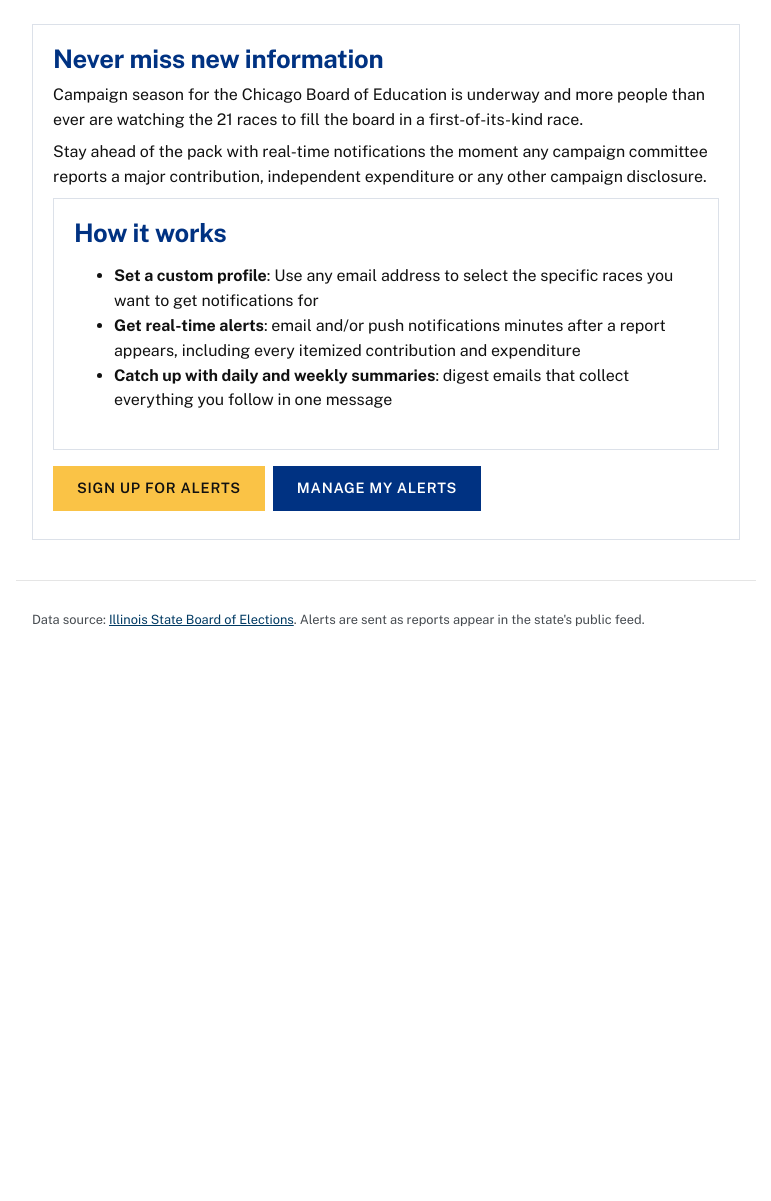
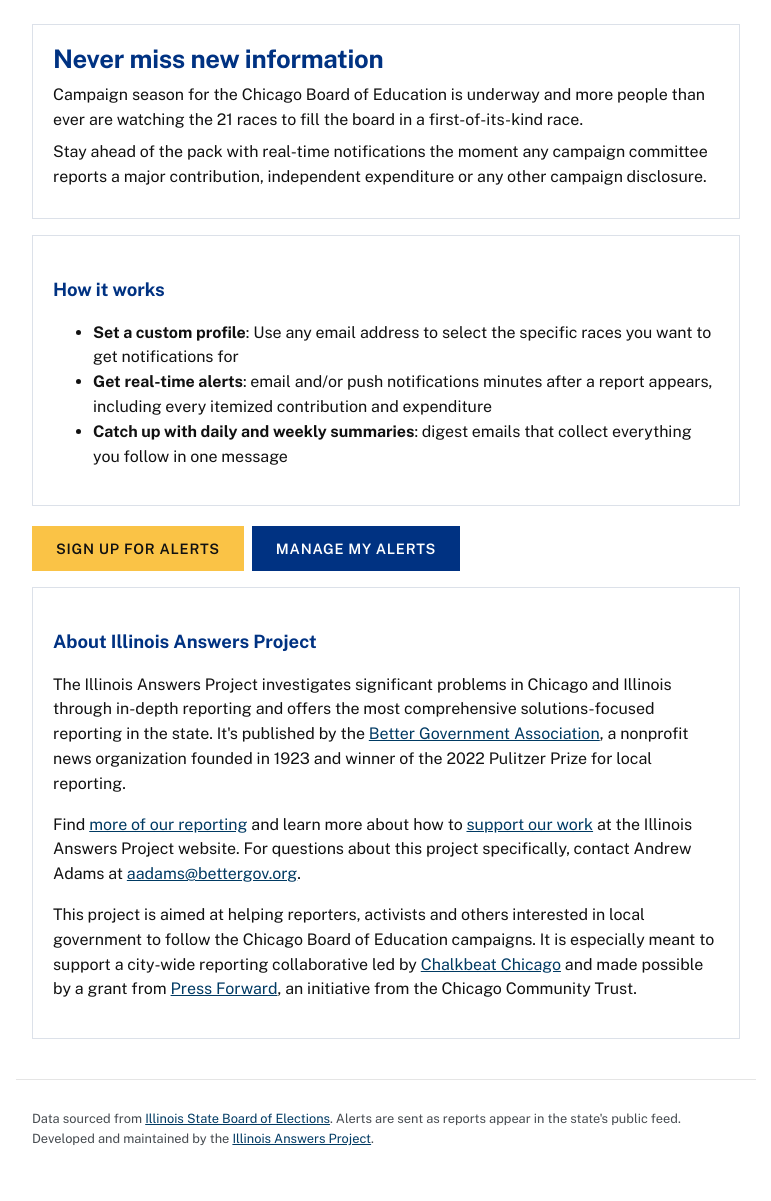
Before and after one commit to aadams-bga/electionsNotifer, a Python web app: template src/isbe_notifier/web/templates/about.html in a window 1280 px wide. Shown: the part 84-1285 px from the top of the page, without its empty margins (254-1025 px from the left). Before the commit the page ends 710 px from the top, so only its background shows below. Run offline with Jinja, Linux system fonts and the light colour scheme; the template is opened without the code that fills it, so the values that code supplies are empty.

Commit message:
About page: IAP/BGA background, Chalkbeat collaborative note; footer credit link
Co-Authored-By: Claude Fable 5 <noreply@anthropic.com>

```diff
--- a/src/isbe_notifier/web/templates/about.html
+++ b/src/isbe_notifier/web/templates/about.html
@@ -7,6 +7,7 @@
   <p>Stay ahead of the pack with real-time notifications
     the moment any campaign committee reports a major contribution, independent
     expenditure or any other campaign disclosure. </p>
+</section>
 <section>
   <h2>How it works</h2>
   <ul>
@@ -19,5 +20,21 @@
     <a class="btn" href="/subscribe">Sign up for alerts</a>
     <a class="btn btn-secondary" href="/login" data-manage-link>Manage my alerts</a>
   </p>
+<section>
+<h2>About Illinois Answers Project</h2>
+<p>The Illinois Answers Project investigates significant problems in Chicago and Illinois through in-depth
+  reporting and offers the most comprehensive solutions-focused reporting in the state. It's published by the
+  <a href="https://www.bettergov.org/better-government-association/">Better Government Association</a>, a nonprofit news organization founded in 1923 and winner of the 2022 Pulitzer
+  Prize for local reporting.</p>
+
+<p>Find <a href="https://illinoisanswers.org/">more of our reporting</a> and learn
+  more about how to <a href="https://illinoisanswers.org/about/donate/">support our work</a> at the Illinois Answers Project
+  website. For questions about this project specifically, contact Andrew Adams at <a href="mailto:aadams@bettergov.org">aadams@bettergov.org</a>.</p>
+
+<p>This project is aimed at helping reporters, activists and others interested in local government to follow the
+  Chicago Board of Education campaigns. It is especially meant to support a city-wide reporting collaborative
+  led by <a href="https://www.chalkbeat.org/chicago/">Chalkbeat Chicago</a> and made possible by a grant from
+  <a href="https://www.cct.org/pressforward/">Press Forward</a>, an initiative from the Chicago Community Trust.
+</p>
 </section>
 {% endblock %}
--- a/src/isbe_notifier/web/templates/base.html
+++ b/src/isbe_notifier/web/templates/base.html
@@ -29,8 +29,9 @@
     {% block content %}{% endblock %}
   </main>
   <footer>
-    <p>Data source: <a href="https://elections.il.gov">Illinois State Board of Elections</a>.
-       Alerts are sent as reports appear in the state's public feed.</p>
+    <p>Data sourced from <a href="https://elections.il.gov">Illinois State Board of Elections</a>.
+       Alerts are sent as reports appear in the state's public feed. Developed and maintained by the
+      <a href="https://illinoisanswers.org/">Illinois Answers Project</a>. </p>
   </footer>
   <script src="/static/nav.js"></script>
   {% block scripts %}{% endblock %}
--- a/src/isbe_notifier/web/templates/login.html
+++ b/src/isbe_notifier/web/templates/login.html
@@ -9,8 +9,8 @@
            autocomplete="email" required>
     <button type="submit">Email me a sign-in link</button>
   </form>
-  <p class="hint">Subscribed with push notifications only (no email)? Open this page in
+  <p class="hint">Subscribed with push notifications only and no email? Open this page in
      the browser you signed up with and use the "Manage my alerts" button on the
-     home screen — your device remembers your subscription.</p>
+     home screen. Your device remembers your subscription.</p>
 </section>
 {% endblock %}
--- a/src/isbe_notifier/web/templates/manage.html
+++ b/src/isbe_notifier/web/templates/manage.html
@@ -10,8 +10,7 @@
     <h3>Which races do you want to follow?</h3>
     <label class="race all-cps">
       <input type="checkbox" id="all-cps" {% if all_cps %}checked{% endif %}>
-      <strong>All CPS Board races</strong> — the president's race and every district,
-      including any added later
+      <strong>All CPS Board races</strong>: the president's race and every district
     </label>
     <div class="race-grid">
       {% for race in races %}
```
